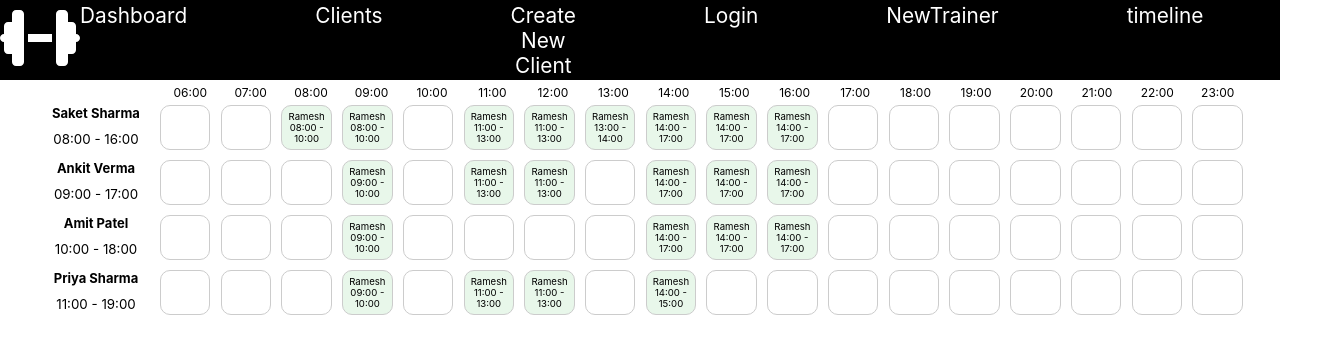
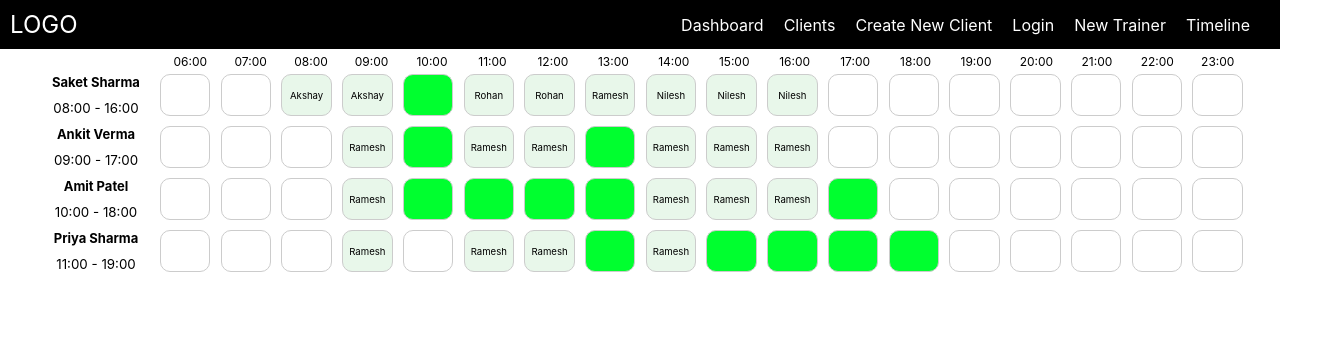
Before and after one commit to AkshayGulhane46/gym, a React (Create React App) app: page /timeline in a window 1280 px wide. Shown: the top 354 px of the page, 1331 px wide, since content can reach past the window. Built offline with nearby package versions, Linux system fonts and the light colour scheme.

Commit message:
Commit0105241

```diff
--- a/public/index.html
+++ b/public/index.html
@@ -7,6 +7,8 @@
     <link rel="preconnect" href="https://fonts.googleapis.com" />
     <link rel="preconnect" href="https://fonts.gstatic.com" crossorigin />
     <meta name="viewport" content="initial-scale=1, width=device-width" />
+    <meta name="viewport" content="width=device-width, initial-scale=1.0">
+
 
     <link
       rel="stylesheet"
--- a/src/Styles/Navbar.scss
+++ b/src/Styles/Navbar.scss
@@ -1,35 +1,56 @@
-.navbar{
-    width: 100vw;
-    height: 10vh;
+/* Navbar.scss */
+
+.navbar {
+    display: flex;
+    justify-content: space-between;
+    align-items: center;
+    padding: 10px;
     background-color: black;
     color: white;
+  }
+
+  .logo {
+    font-size: 24px;
+  }
+
+  .icons {
+    display: none; /* Initially hide hamburger icon */
+    cursor: pointer;
+  }
+
+  .menu_icon {
+    font-size: 24px;
+  }
+
+  /* Show menu items on desktop */
+  .menu_items.desktop {
     display: flex;
-    flex-direction: row;
-    align-items: center;
-    .logo{
-        flex-basis: 30%;
+  }
+
+  .menu_item {
+    margin-right: 20px;
+    color: white;
+    text-decoration: none;
+  }
+
+  /* Hamburger menu styles */
+  .icons.open .menu_items {
+    display: flex;
+    flex-direction: column;
+    position: absolute;
+    top: 60px; /* Adjust position relative to navbar height */
+    right: 0;
+    background-color: black;
+    padding: 10px;
+  }
+
+  /* Media query for mobile devices */
+  @media screen and (max-width: 768px) {
+    .menu_items.desktop {
+      display: none; /* Hide menu items on mobile */
     }
-    .icons{
-        flex-basis: 70%;
-        display: flex;
-        flex-direction: row;
 
+    .icons {
+      display: flex; /* Show hamburger icon on mobile */
     }
-    .menu_item{
-        margin-right: 10vw;
-        font-size: 1.3rem;
-        color: white;
-    }
-    .menu_item:hover{
-        cursor: pointer;
-        margin-right: 10vw;
-        color: grey;
-    }
-}
-a{
-    text-decoration: none;
-}
-svg{
-    fill: white;
-    height: 8vh;
-}
+  }
--- a/src/Styles/TrainerTimeline.scss
+++ b/src/Styles/TrainerTimeline.scss
@@ -60,4 +60,85 @@
     overflow-wrap: break-word;
   }
 
+  .shift-active{
+    background-color: rgb(0, 255, 47); /* Background color for active hours in events */
+    font-size: 0.6rem;
+    align-content: center;
+    overflow-wrap: break-word;
+  }
+
   /* Add additional styles for merging cells if needed */
+
+
+  @media screen and (min-width: 400px) {
+    .container {
+      display: flex;
+      justify-content: center;
+    }
+
+    .timeline {
+      display: flex;
+      flex-direction: column;
+      align-items: flex-start;
+    }
+
+    .time-slots {
+      display: grid;
+      grid-template-columns: repeat(18, 1fr); /* Assuming 18-hour timeline with 30-minute intervals */
+      width: 85vw;
+      margin-left: 10vw;
+    }
+
+    .time-slot {
+      padding: 5px;
+      font-size: 12px;
+      text-align: center;
+    }
+
+    .trainer {
+      display: flex;
+      flex-direction: row;
+      margin-bottom: 10px;
+    }
+
+    .trainer-name {
+      font-weight: bold;
+      margin-bottom: 10px;
+      font-size: small;
+      width: 10vw;
+    }
+
+    .shift-time {
+      font-size: smaller;
+    }
+
+    .events {
+      display: grid;
+      grid-template-columns: repeat(18, 1fr); /* Assuming 18-hour timeline with 30-minute intervals */
+      gap: 5px;
+      width: 85vw;
+    }
+
+    .event {
+      padding: 5px;
+      border: 1px solid #ccc;
+      width: 3vw;
+      border-radius: 10px;
+    }
+
+    .event.active {
+      background-color: #e8f7ea; /* Background color for active hours in events */
+      font-size: 0.6rem;
+      align-content: center;
+      overflow-wrap: break-word;
+    }
+
+    .shift-active{
+      background-color: rgb(0, 255, 47); /* Background color for active hours in events */
+      font-size: 0.6rem;
+      align-content: center;
+      overflow-wrap: break-word;
+    }
+
+    /* Add additional styles for merging cells if needed */
+  }
--- a/src/components/Admin/Dashboard.js
+++ b/src/components/Admin/Dashboard.js
@@ -39,7 +39,7 @@ function Dashboard() {
             </div>
         </div>
      </div>
-     <TrainerTimeline/>
+     {/* <TrainerTimeline/> */}
    </>
   )
 }
--- a/src/components/Admin/Navbar.js
+++ b/src/components/Admin/Navbar.js
@@ -1,20 +1,34 @@
-import React from 'react';
+import React, { useState } from 'react';
 import { Link } from 'react-router-dom';
 import '../../Styles/Navbar.scss';
 
 function Navbar() {
+  const [menuOpen, setMenuOpen] = useState(false);
+
+  const toggleMenu = () => {
+    setMenuOpen(!menuOpen);
+  };
+
   return (
     <div className='navbar'>
       <div className='logo'>
-      <svg xmlns="http://www.w3.org/2000/svg" viewBox="0 0 640 512"><path d="M96 64c0-17.7 14.3-32 32-32h32c17.7 0 32 14.3 32 32V224v64V448c0 17.7-14.3 32-32 32H128c-17.7 0-32-14.3-32-32V384H64c-17.7 0-32-14.3-32-32V288c-17.7 0-32-14.3-32-32s14.3-32 32-32V160c0-17.7 14.3-32 32-32H96V64zm448 0v64h32c17.7 0 32 14.3 32 32v64c17.7 0 32 14.3 32 32s-14.3 32-32 32v64c0 17.7-14.3 32-32 32H544v64c0 17.7-14.3 32-32 32H480c-17.7 0-32-14.3-32-32V288 224 64c0-17.7 14.3-32 32-32h32c17.7 0 32 14.3 32 32zM416 224v64H224V224H416z"/></svg>
+        LOGO
       </div>
-      <div className='icons'>
+      {/* Show menu items on desktop */}
+      <div className='menu_items desktop'>
         <Link to="/" className='menu_item'>Dashboard</Link>
         <Link to="/clients" className='menu_item'>Clients</Link>
         <Link to="/new-client" className='menu_item'>Create New Client</Link>
         <Link to="/login" className='menu_item'>Login</Link>
-        <Link to="/newtrainer" className='menu_item'>NewTrainer</Link>
-        <Link to="/timeline" className='menu_item'>timeline</Link>
+        <Link to="/newtrainer" className='menu_item'>New Trainer</Link>
+        <Link to="/timeline" className='menu_item'>Timeline</Link>
+      </div>
+      {/* Hamburger menu for mobile */}
+      <div className={`icons ${menuOpen ? 'open' : ''}`} onClick={toggleMenu}>
+        <div className='menu_icon'>
+          <button>MENU</button>
+          <svg xmlns="http://www.w3.org/2000/svg" viewBox="0 0 448 512"><path fill="white" d="M400 368H48c-26.5 0-48 21.5-48 48s21.5 48 48 48h352c26.5 0 48-21.5 48-48s-21.5-48-48-48zm0-160H48c-26.5 0-48 21.5-48 48s21.5 48 48 48h352c26.5 0 48-21.5 48-48s-21.5-48-48-48zm0-160H48C21.5 48 0 69.5 0 96s21.5 48 48 48h352c26.5 0 48-21.5 48-48s-21.5-48-48-48z"/></svg>
+        </div>
       </div>
     </div>
   );
--- a/src/components/Admin/TrainerTimeline.js
+++ b/src/components/Admin/TrainerTimeline.js
@@ -50,7 +50,7 @@ function TrainerTimeline() {
                     {clientData && (
                       <>
                         <div>{clientData.name}</div>
-                        <div>{clientData.assignedTime} - {clientData.assignedTill}</div>
+
                       </>
                     )}
                   </div>
--- a/src/components/Admin/data.json
+++ b/src/components/Admin/data.json
@@ -6,9 +6,9 @@
       "shiftFrom": "08:00",
       "shiftTo": "16:00",
       "clients": [
-        { "id": 1, "name": "Ramesh", "assignedTime": "08:00", "assignedFor": "1" , "assignedTill" : "10:00" },
-        { "id": 2, "name": "Ramesh", "assignedTime": "11:00", "assignedFor": "2" , "assignedTill" : "13:00" },
-        { "id": 3, "name": "Ramesh", "assignedTime": "14:00", "assignedFor": "3" , "assignedTill" : "17:00" },
+        { "id": 1, "name": "Akshay", "assignedTime": "08:00", "assignedFor": "1" , "assignedTill" : "10:00" },
+        { "id": 2, "name": "Rohan", "assignedTime": "11:00", "assignedFor": "2" , "assignedTill" : "13:00" },
+        { "id": 3, "name": "Nilesh", "assignedTime": "14:00", "assignedFor": "3" , "assignedTill" : "17:00" },
         { "id": 2, "name": "Ramesh", "assignedTime": "13:00", "assignedFor": "1" , "assignedTill" : "14:00" }
       ]
     },
```
